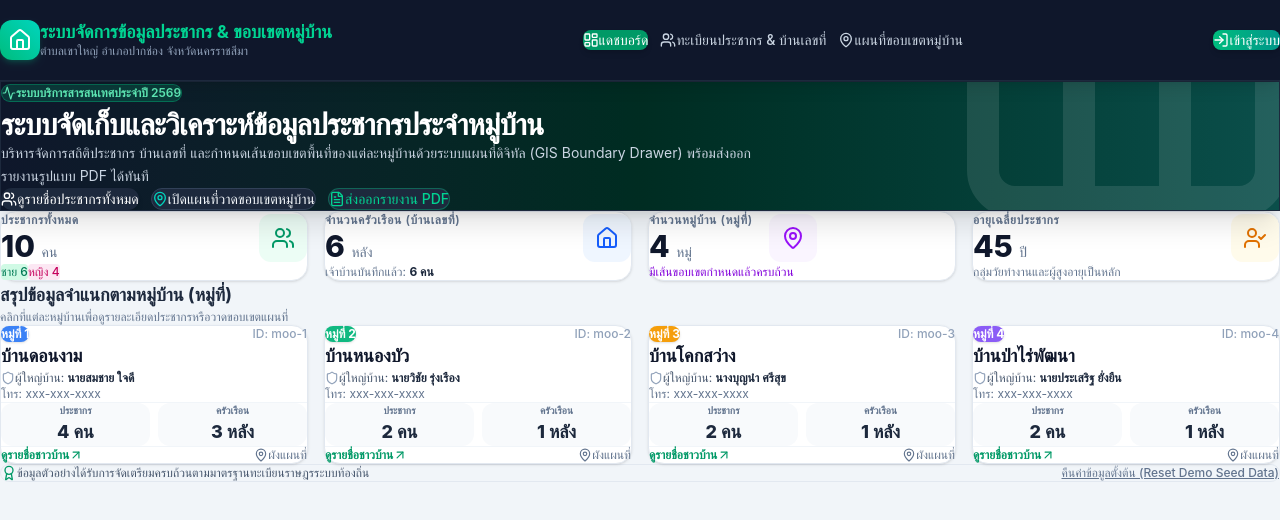
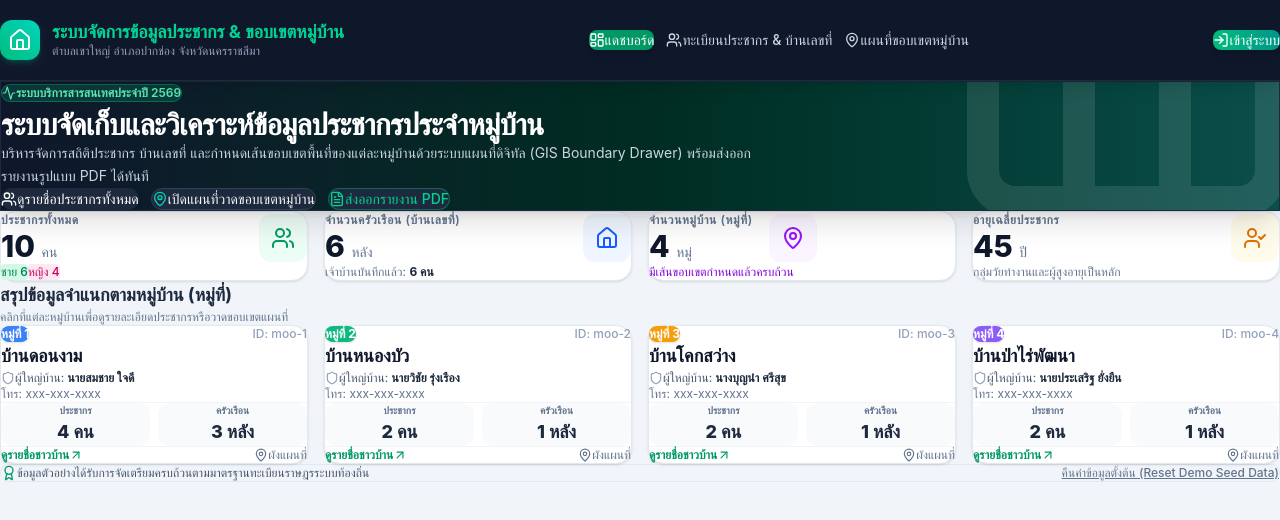
Before and after one commit to sap555/Web, a React (Vite) app: page / in a window 1280 px wide. Shown: the top 520 px of the page. Built offline with nearby package versions, Linux system fonts and the light colour scheme.

Commit message:
adjust Banner again

```diff
--- a/src/components/Navbar.jsx
+++ b/src/components/Navbar.jsx
@@ -8,7 +8,7 @@
         <div className="flex items-center justify-between h-20">
 
           {/* Logo & Portal Name */}
-          <div className="flex items-center space-x-3 cursor-pointer" onClick={() => setActiveTab('dashboard')}>
+          <div className="flex items-center gap-3 cursor-pointer" onClick={() => setActiveTab('dashboard')}>
             <div className="w-10 h-10 rounded-xl bg-gradient-to-tr from-emerald-500 to-teal-400 flex items-center justify-center shadow-md shadow-emerald-500/20">
               <Home className="w-6 h-6 text-white" />
             </div>
```
